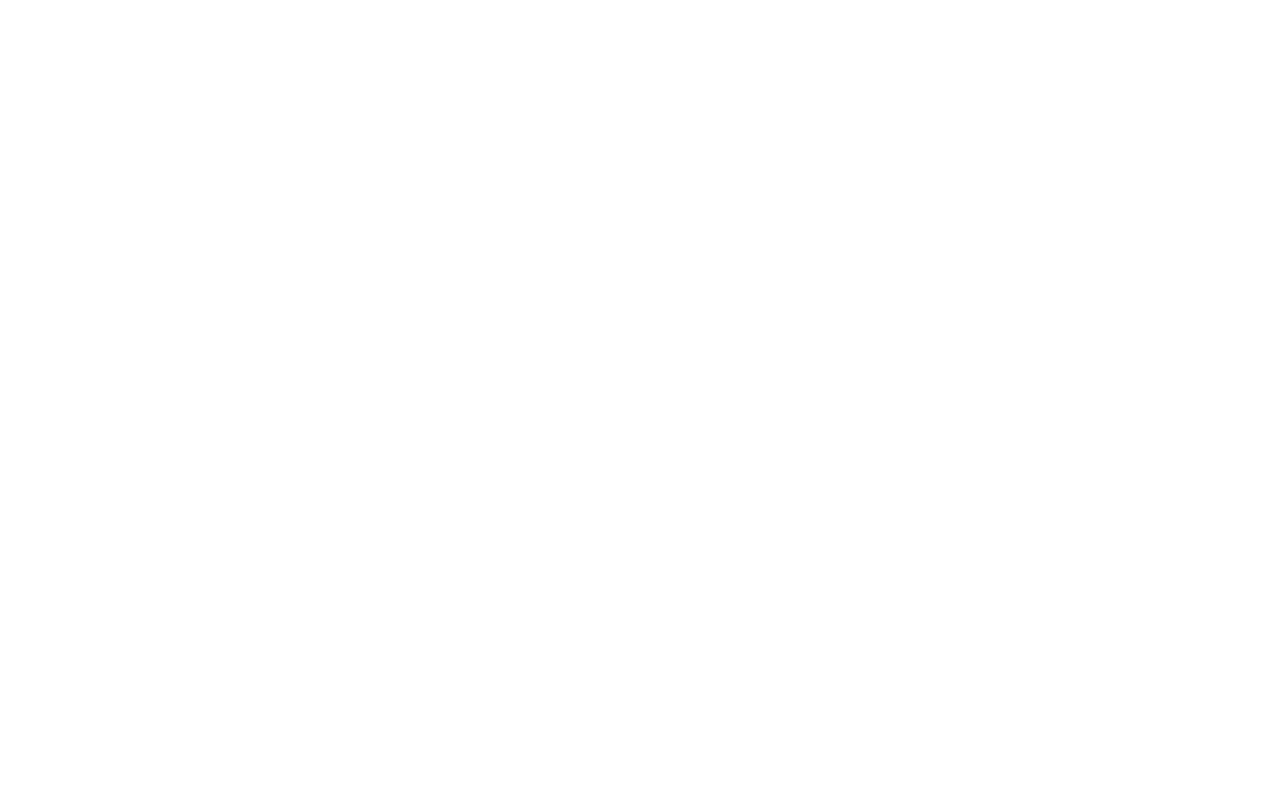
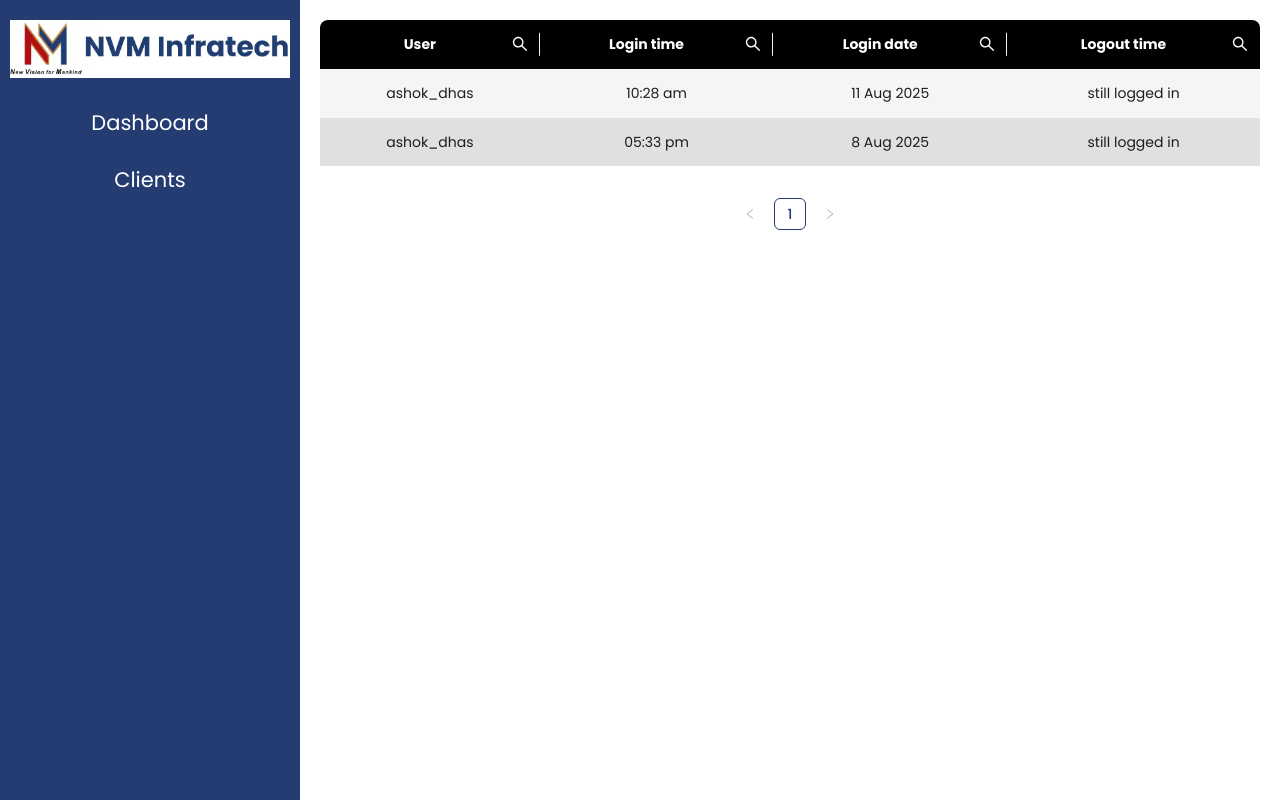
Before and after one commit to GauravUkinkar/nvmcrm-frontend, a React (Vite) app: page /activityLogs in a window 1280 px wide. Before the commit this address had no page. Built offline with nearby package versions, Linux system fonts and the light colour scheme.

Commit message:
activityLog

```diff
--- a/src/App.scss
+++ b/src/App.scss
@@ -25,7 +25,7 @@
 * {
   box-sizing: border-box;
   margin: 0px;
-  font-family: "Poppins", serif;
+  font-family: "Poppins", serif !important;
   line-height: 120%;
   // border: 1px solid red;
 }
@@ -35,7 +35,7 @@
 body {
   width: 100%;
   overflow-x: hidden;
-  font-family: "Poppins", serif;
+  font-family: "Poppins", serif !important;
 }
 
 html {
@@ -175,6 +175,7 @@
     font-weight: bold;
     text-align: center;
     border-bottom: none;
+
   }
 
   .ant-table-tbody > tr:nth-child(odd) > td {
--- /dev/null
+++ b/src/pages/activityLogs/ActivityLogs.jsx
@@ -0,0 +1,45 @@
+import React from 'react'
+import Table from '../../comp/table/Table';
+import MainPanel from '../../comp/Main_panel/MainPanel';
+
+const ActivityLogs = () => {
+    const columns = [
+        { title: "User", dataIndex: "user", key: "user" },
+        { title: "Login time", dataIndex: "loginTime", key: "loginTime" },
+        { title: "Login date", dataIndex: "loginDate", key: "loginDate" },
+        { title: "Logout time", dataIndex: "logoutTime", key: "logoutTime" },
+
+
+      ];
+
+      const data = [
+        {
+          key: "1",
+          user: "ashok_dhas",
+          loginTime: "10:28 am",
+          loginDate: "11 Aug 2025",
+          logoutTime: "still logged in",
+        },
+        {
+          key: "2",
+          user: "ashok_dhas",
+          loginTime: "05:33 pm",
+          loginDate: "8 Aug 2025",
+          logoutTime: "still logged in",
+        },
+      ];
+  return (
+   <>
+    <MainPanel>
+    <div >
+      <Table data={data} columns={columns} />
+    </div>
+    </MainPanel>
+
+
+
+   </>
+  )
+}
+
+export default ActivityLogs
--- a/src/routes/Route.jsx
+++ b/src/routes/Route.jsx
@@ -2,6 +2,7 @@
 
 const Home = lazy(() => import("../pages/Home/Home.jsx"));
 const Dashboard = lazy(() => import("../pages/dashboard/Dashboard.jsx"));
+const ActivityLogs = lazy(() => import("../pages/activityLogs/ActivityLogs.jsx"));
 
 export const routes = [
   {
@@ -16,4 +17,10 @@
     name: "dashboard",
     component: Dashboard,
   },
+  {
+    path: "/activityLogs",
+    exact: true,
+    name: "activityLogs",
+    component: ActivityLogs,
+  },
 ];
```
